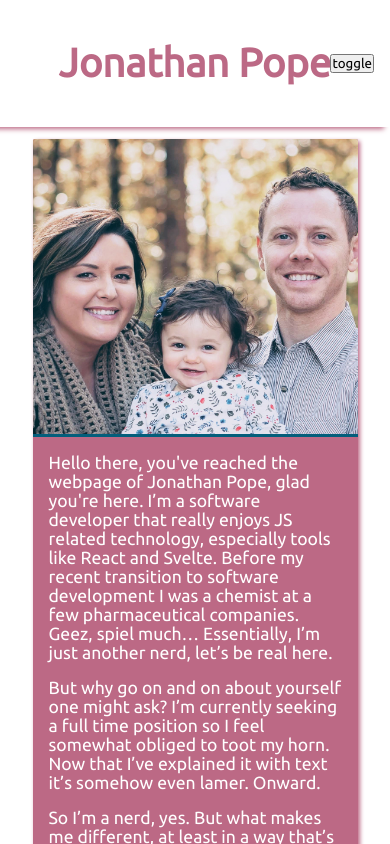
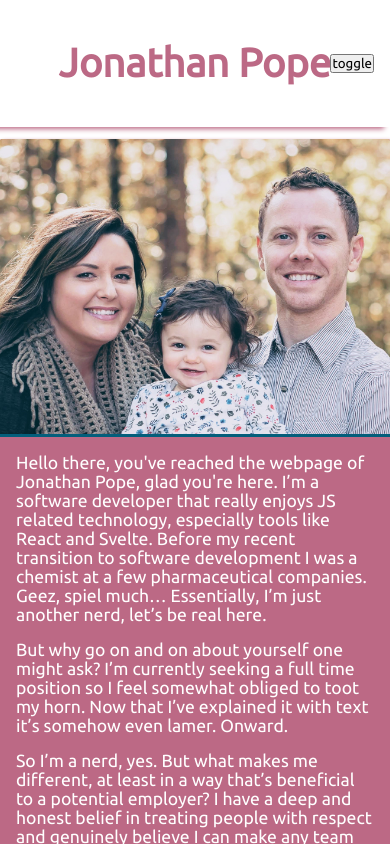
Before and after one commit to popejb1116/jbp-website-ui, a Svelte app: page / in a window 390 px wide. Built offline with nearby package versions, Linux system fonts and the light colour scheme.

Commit message:
Changed grid layout to make Pages full viewport width on phone screens - break at 500px

```diff
--- a/src/layout/GridLayout.svelte
+++ b/src/layout/GridLayout.svelte
@@ -34,6 +34,17 @@
          ;
       }
    }
+
+   @media (max-width: 500px) {
+      .grid {
+         grid-template-rows: 15vh auto 10vh;
+         grid-template-areas:
+            " head head head head head head head head head head head head "
+            " page page page page page page page page page page page page "
+            " foot foot foot foot foot foot foot foot foot foot foot foot "
+         ;
+      }
+   }
 </style>
 
 <div class="grid">
--- a/src/layout/pages/Pages.svelte
+++ b/src/layout/pages/Pages.svelte
@@ -17,7 +17,7 @@
 
       display: flex;
       flex-flow: column nowrap;
-      justify-content: flex-start;
+      justify-content: center;
       align-items: center;
 
       width: 100%;
```
